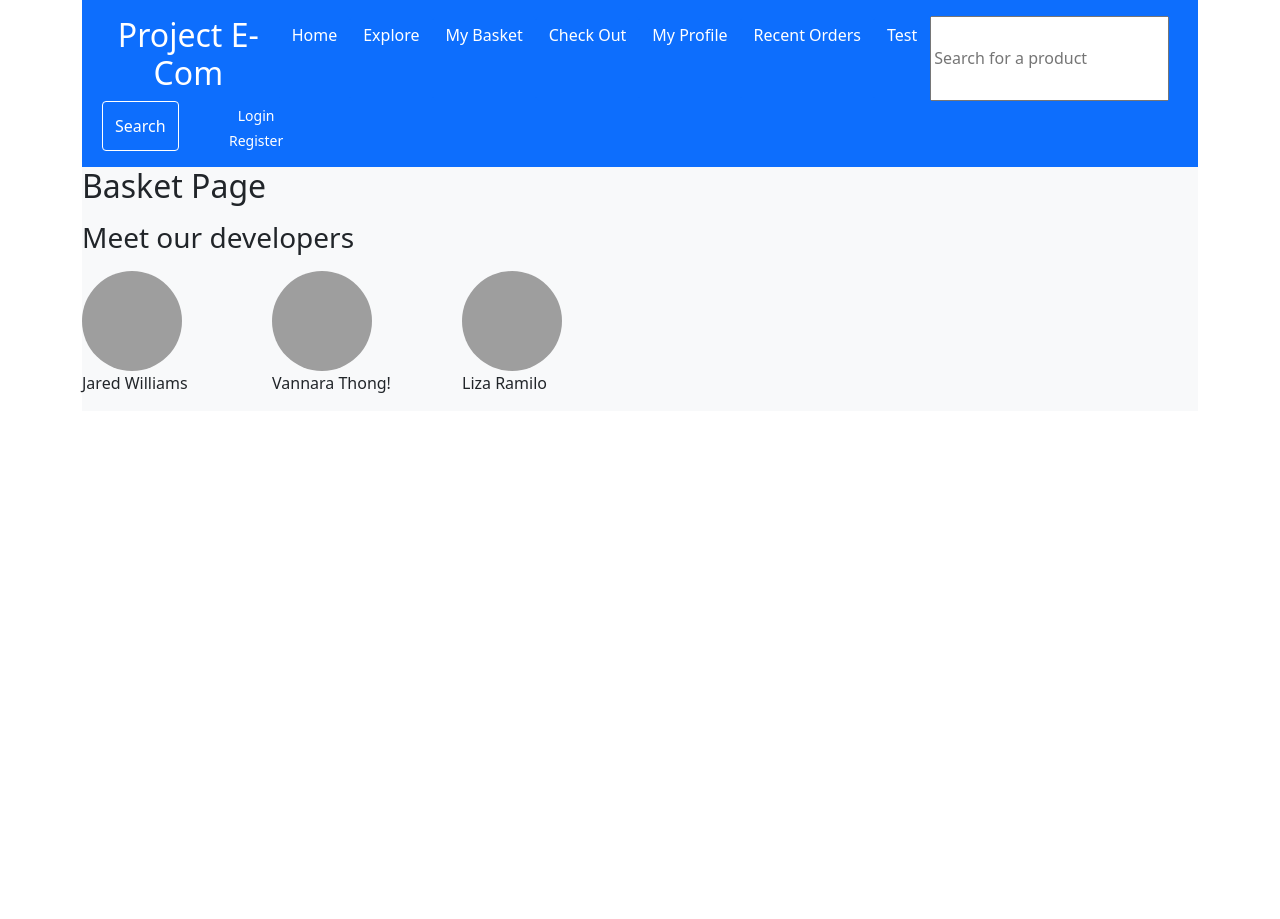
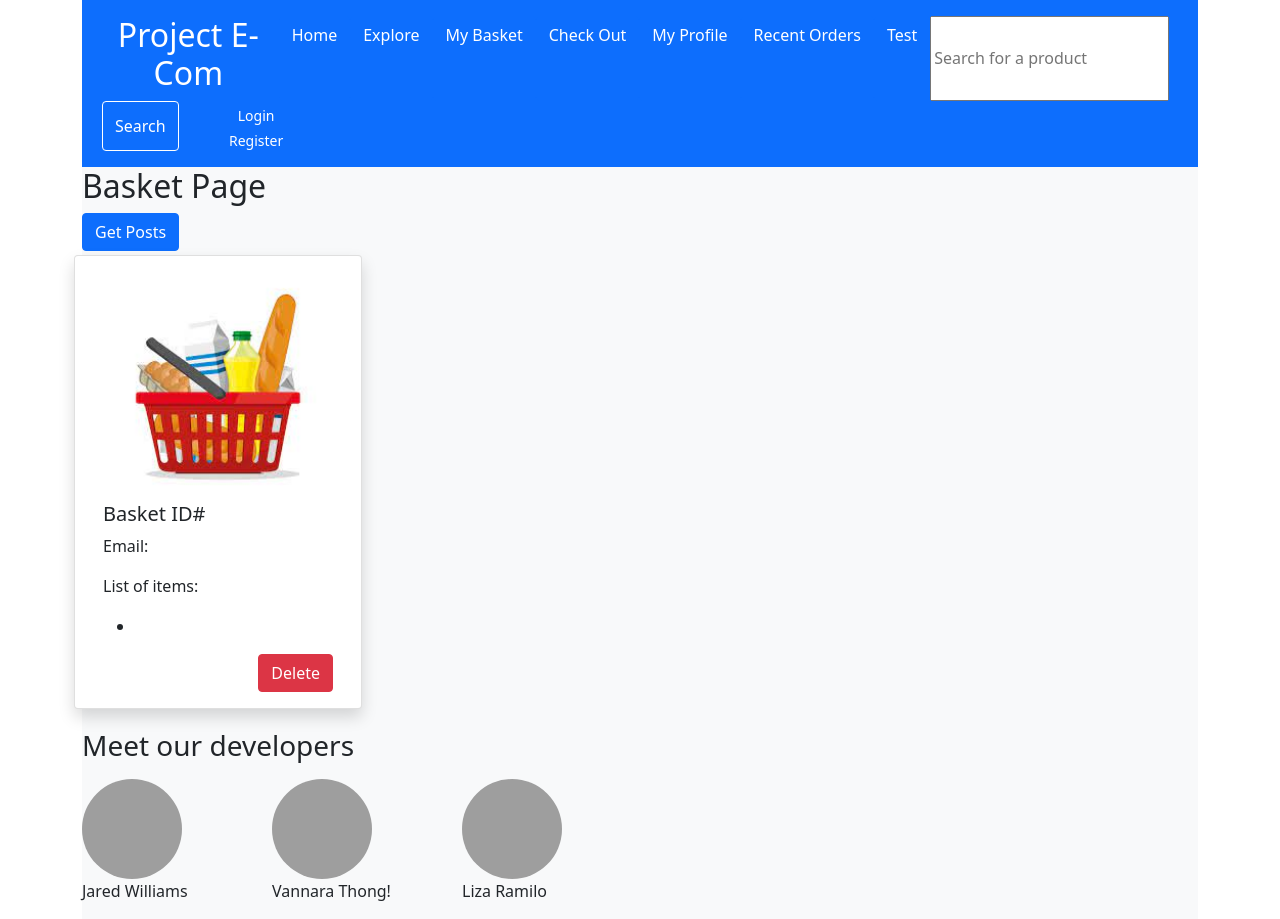
Before and after one commit to vannara43/project114, a React (Create React App) app in the folder react/: page /p114/basket in a window 1280 px wide. Before the commit the page ends 800 px from the top, so only its background shows below. Built offline with nearby package versions, Linux system fonts and the light colour scheme; no server answers; grey boxes are pictures that could not be loaded.

Commit message:
Basket page completed

```diff
--- a/react/src/components/landing/basket.jsx
+++ b/react/src/components/landing/basket.jsx
@@ -1,11 +1,85 @@
-import React from "react";
+import React, { useEffect, useState } from "react";
+import * as basketService from "../services/basketService.js";
+import basketimage from "../../images/basket.jpg"
 
 function Basket() {
+  // Insert JS Code here
+  const [state, setState] = useState([{}]);
+
+  // getAll request service
+  const getAllBasket = () => {
+    basketService
+      .getAllBasket(0, 30)
+      .then(getAllBasketSuccess)
+      .catch(getAllBasketError);
+  };
+  const getAllBasketSuccess = (response) => {
+    let arrayOfBaskets = response;
+    setState(arrayOfBaskets.pagedItems);
+    console.log("success", state);
+  };
+
+  const getAllBasketError = (err) => {
+    console.log(err);
+  };
+
+// useEffect starts on page load up
+  useEffect(() => {
+    getAllBasket();
+    console.log("basketUseEffect", state);
+  // eslint-disable-next-line react-hooks/exhaustive-deps
+  }, []);
+
+  const deleteBasket = (e) => {
+    console.log("delete", e)
+    const data =  e.target.value;
+    basketService.deleteBasket(data).then(onDeleteSuccess).catch(onDeleteError);
+  }
+
+  const onDeleteSuccess = (response) => {
+    alert('Delete Success!', response);
+    getAllBasket();
+  }
+  const onDeleteError = (err) => {
+    alert('Delete Fail!', err);
+  }
+
+  // Insert JS Code here
   return (
+    //insert HTML Code below
     <React.Fragment>
     <h2>Basket Page</h2>
 
+    <button className="btn btn-primary" onClick={getAllBasket}>
+          Get Posts
+    </button>
+
+    <div className="row">
+          {state.map((data, index) => {
+            return (
+              <div
+                className="card shadow col-2 m-1"
+                style={{ width: "18rem" }}
+                key={index}
+              >
+                <div className="card-body">
+                  <img className="card-img-top" alt="basket_image.jpg" src={basketimage}/>
+                  <h5>Basket ID# {data.id}</h5>
+                  <p className="card-text">Email: {data.customerEmail}</p>
+                  <p>List of items:</p>
+                  <ul><li>{data.listOfBasketItems}</li></ul>
+                  <div className="text-end">
+                    {/* <a href={`/p114/testtable/form/update/${data.id}`} className="btn btn-success" > Edit </a> */}
+                    {/* <button type="button" onClick={getAllBasket} value={data.id} className="btn btn-warning">Cost: {data.price}</button> */}
+                    <button type="button" className="btn btn-danger text-right" onClick={deleteBasket} value={data.id}>Delete</button>
+                  </div>
+                </div>
+              </div>
+            );
+          })}
+        </div>
     </React.Fragment>
+    //insert HTML Code above
   )
 }
 
--- a/react/src/components/landing/checkout.jsx
+++ b/react/src/components/landing/checkout.jsx
@@ -1,11 +1,16 @@
 import React from "react";
 
 function Checkout() {
+  // Insert JS Code here
+
+  // Insert JS Code here
   return (
+    //insert HTML Code below
     <React.Fragment>
     <h2>Check-Out Page</h2>
 
     </React.Fragment>
+    //insert HTML Code above
   )
 }
 
--- a/react/src/components/landing/explore.jsx
+++ b/react/src/components/landing/explore.jsx
@@ -1,11 +1,16 @@
 import React from "react";
 
 function Explore() {
+  // Insert JS Code here
+
+  // Insert JS Code here
   return (
+    //insert HTML Code below
     <React.Fragment>
     <h2>Explore Page</h2>
     <p>This is the explore page.</p>
     </React.Fragment>
+    //insert HTML Code above
   )
 }
 
--- a/react/src/components/landing/home.jsx
+++ b/react/src/components/landing/home.jsx
@@ -1,10 +1,15 @@
 import React from "react";
 
 function Home() {
+  // Insert JS Code here
+
+  // Insert JS Code here
   return (
+    //insert HTML Code below
     <React.Fragment>
       <h2 className="">Home Page</h2>
     </React.Fragment>
+    //insert HTML Code above
   );
 }
 
--- a/react/src/components/landing/orders.jsx
+++ b/react/src/components/landing/orders.jsx
@@ -1,11 +1,16 @@
 import React from "react";
 
 function Orders() {
+  // Insert JS Code here
+
+  // Insert JS Code here
   return (
+    //insert HTML Code below
     <React.Fragment>
     <h2>Orders Page</h2>
 
     </React.Fragment>
+    //insert HTML Code above
   )
 }
 
--- a/react/src/components/landing/profile.jsx
+++ b/react/src/components/landing/profile.jsx
@@ -1,11 +1,16 @@
 import React from "react";
 
 function Profile() {
+  // Insert JS Code here
+
+  // Insert JS Code here
   return (
+    //insert HTML Code below
     <React.Fragment>
     <h2>Profile Page</h2>
 
     </React.Fragment>
+    //insert HTML Code above
   )
 }
 
--- a/react/src/components/landing/testTable/testTable.jsx
+++ b/react/src/components/landing/testTable/testTable.jsx
@@ -3,7 +3,6 @@ import * as testService from "../../services/testService.js";
 
 function TestTable() {
   const [state, setState] = useState([{}]);
-
 
   // GETALL request service
   const TestTableOneGetAll = () => {
--- a/react/src/components/services/basketService.js
+++ b/react/src/components/services/basketService.js
@@ -1,6 +1,6 @@
 import axios from "axios";
 
-const endpoint = "https://localhost:50001/api/testtableone";
+const endpoint = "https://localhost:50001/api/baskets";
 
 // getAll Request to API server
 const getAllBasket = (pageIndex, pageSize) => {
```
Also changed, not shown: react/src/images/basket.jpg (added), 2 other files (tests, documents, lock files or other folders).
